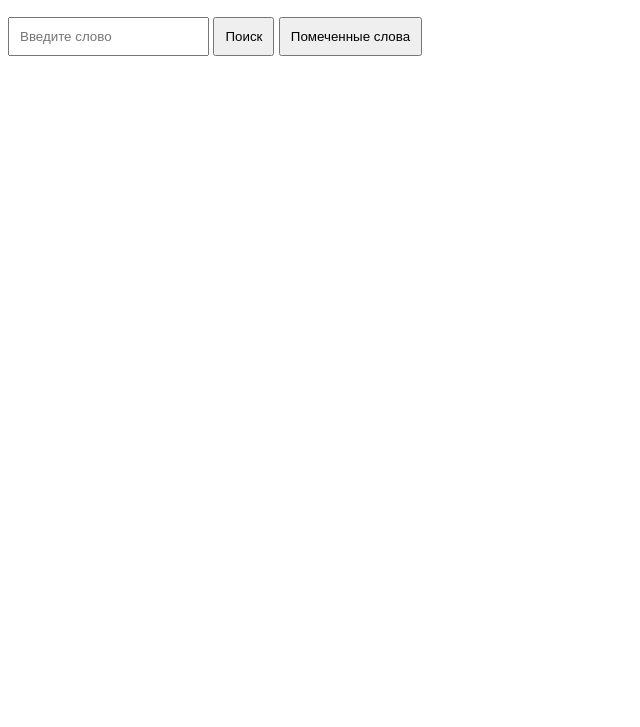
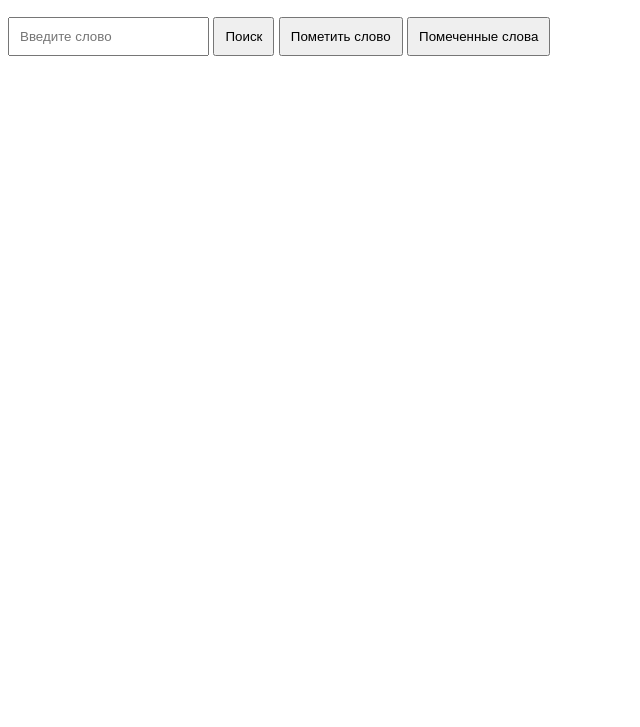
Before and after one commit to vol1ng/techprog, a plain HTML site: page index.html in a window 1280 px wide. Shown: the part 73-800 px from the top of the page, without its empty margins (0-640 px from the left). Drawn offline with Linux system fonts and the light colour scheme.

Commit message:
Update index.html

```diff
--- a/index.html
+++ b/index.html
@@ -11,7 +11,7 @@
     <input type="text" id="wordInput" placeholder="Введите слово" />
     <div id="suggestionBox"></div>
     <button id="searchButton">Поиск</button>
-    <button id="markButton" style="display: none">Пометить слово</button>
+    <button id="markButton">Пометить слово</button>
     <button id="showMarkedButton">Помеченные слова</button>
     <div id="result"></div>
     <div id="markedWordsPopup" class="popup" style="display: none">
```
